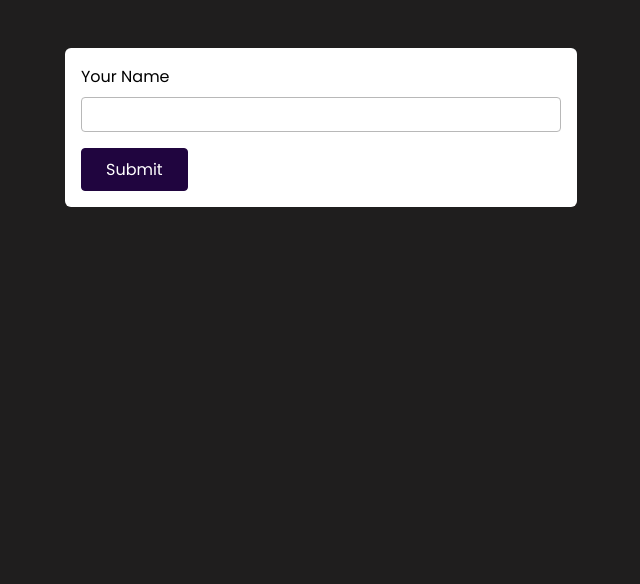
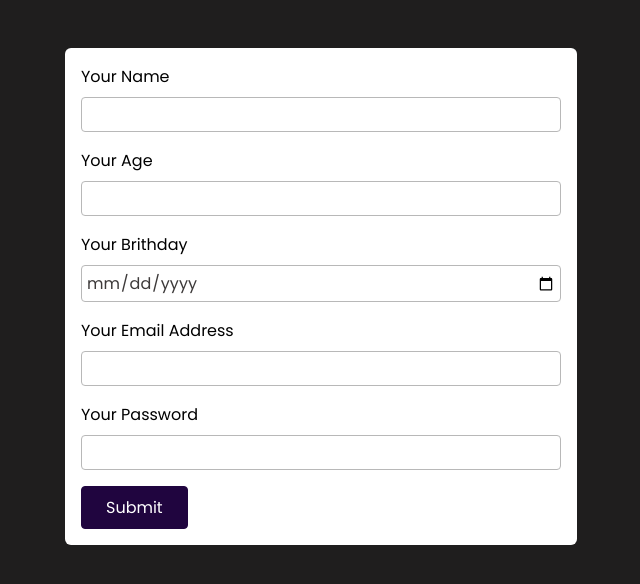
Before and after one commit to riskaagung11/adding-froms-to-websites, a plain HTML site: page index.html in a window 1280 px wide. Shown: the whole page, without its empty margins (319-959 px from the left). Drawn offline with Linux system fonts and the light colour scheme.

Commit message:
menambah tipe email, number, password, dan tanggal

```diff
--- a/index.html
+++ b/index.html
@@ -11,6 +11,14 @@
     <form action="/" method="GET">
       <label for="username">Your Name</label>
       <input type="text" name="user-name" id="username" />
+      <label for="userage">Your Age</label>
+      <input type="number" step="1" name="user-age" id="userage" />
+      <label for="brithday">Your Brithday</label>
+      <input type="date" name="user-brithday" id="brithday" />
+      <label for="useremail">Your Email Address</label>
+      <input type="email" name="user-email" id="useremail" />
+      <label for="userpassword">Your Password</label>
+      <input type="password" name="user-password" id="userpassword" />
       <button>Submit</button>
     </form>
   </body>
```
